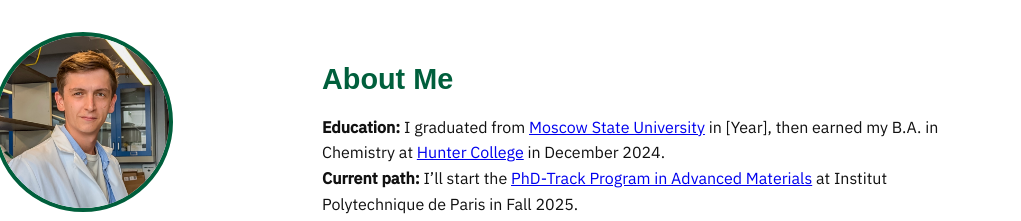
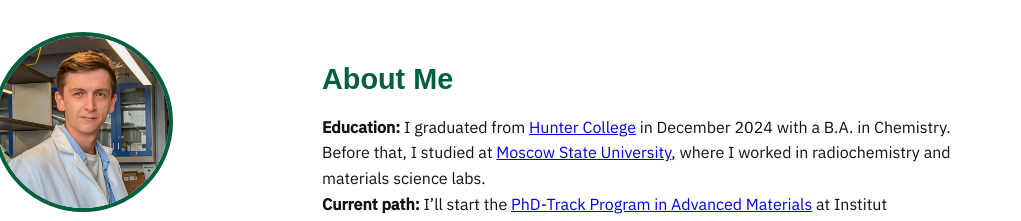
Before and after one commit to dshirya/personal-website, a plain HTML site: page index.html in a window 1280 px wide. Shown: the top 221 px of the page, without its empty margins (0-1021 px from the left). Drawn offline with Linux system fonts and the light colour scheme; a web font is replaced by a local one.

Commit message:
fix: about section

```diff
--- a/index.html
+++ b/index.html
@@ -108,7 +108,8 @@
   <main class="main">
     <section id="about">
       <h2>About Me</h2>
-      <p><strong>Education:</strong> I graduated from <a href="https://www.chem.msu.ru/eng/" target="_blank">Moscow State University</a> in [Year], then earned my B.A. in Chemistry at <a href="https://hunter.cuny.edu/" target="_blank">Hunter College</a> in December 2024.</p>
+      <p><strong>Education:</strong> I graduated from <a href="https://hunter.cuny.edu/" target="_blank">Hunter College</a> in December 2024 with a B.A. in Chemistry.
+      Before that, I studied at <a href="https://www.chem.msu.ru/eng/" target="_blank">Moscow State University</a>, where I worked in radiochemistry and materials science labs.</p>
       <p><strong>Current path:</strong> I’ll start the <a href="https://www.ip-paris.fr/en/education/phd-track/phd-track-advanced-materials" target="_blank">PhD-Track Program in Advanced Materials</a> at Institut Polytechnique de Paris in Fall 2025.</p>
       <p><strong>Research passions:</strong> I’m into solid-state chemistry, data analysis, and building predictive models.</p>
       <p><strong>Outside the lab:</strong> You’ll find me hiking, cooking, or going for a run.</p>
```
